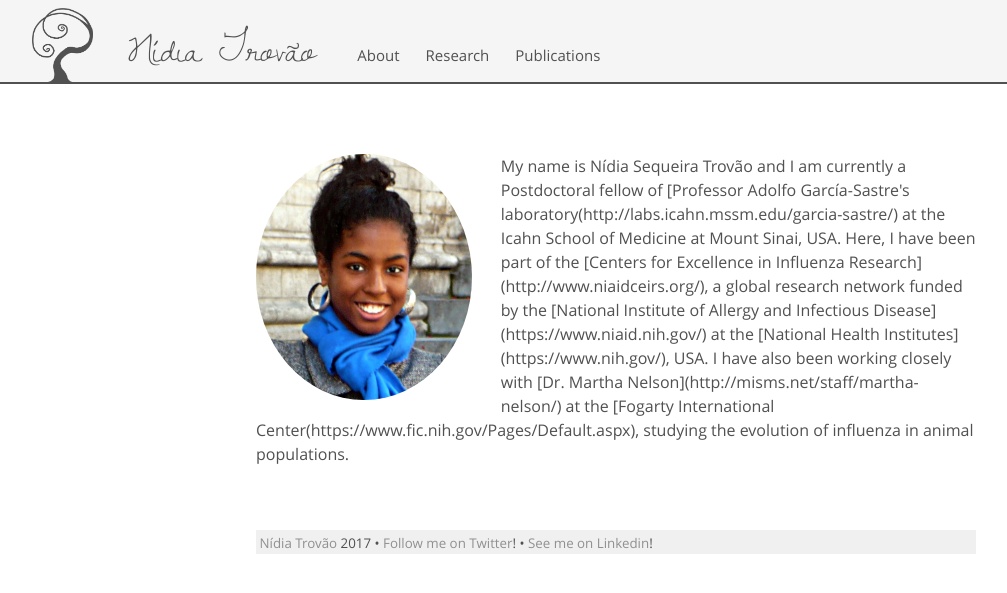
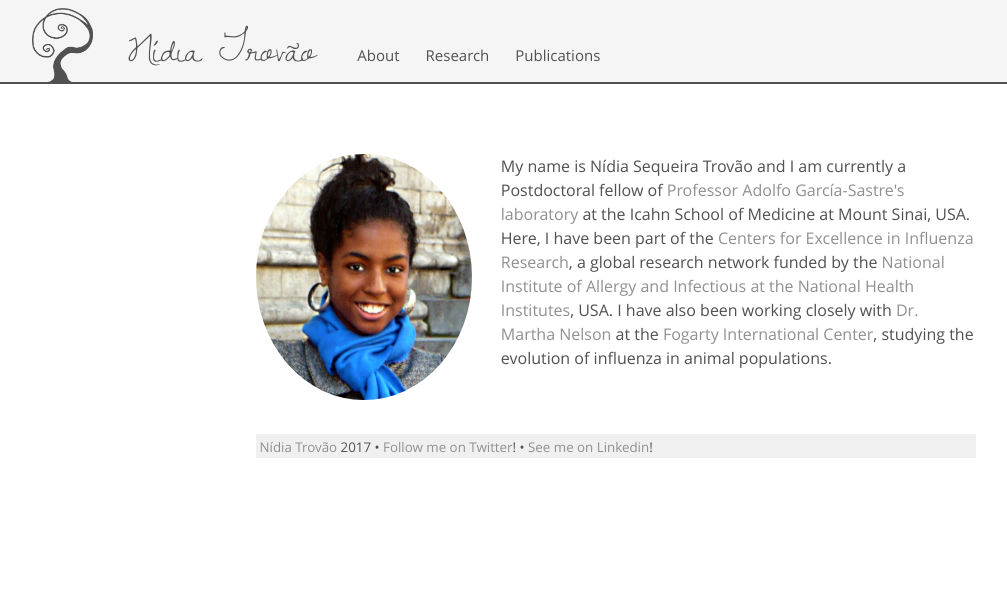
Before and after one commit to nidiatrovao/nidiatrovao.github.io, a Jekyll site: the page built from index.html, in a window 1280 px wide. Shown: the top 593 px of the page, without its empty margins (24-1031 px from the left). Built offline with Jekyll 4.4.1, drawn with Linux system fonts in a browser that asks for light colours.

Commit message:
Update index.html

```diff
--- a/index.html
+++ b/index.html
@@ -5,5 +5,5 @@ title: Home
 <br>
 <div class="page"><img src="{{ site.baseurl }}/public/nt.jpg" alt="Nídia Trovão" style="border-radius: 50%;">
 
-My name is Nídia Sequeira Trovão and I am currently a Postdoctoral fellow of [Professor Adolfo García-Sastre's laboratory(http://labs.icahn.mssm.edu/garcia-sastre/) at the Icahn School of Medicine at Mount Sinai, USA. Here, I have been part of the [Centers for Excellence in Influenza Research](http://www.niaidceirs.org/), a global research network funded by the [National Institute of Allergy and Infectious Disease](https://www.niaid.nih.gov/) at the [National Health Institutes](https://www.nih.gov/), USA. I have also been working closely with [Dr. Martha Nelson](http://misms.net/staff/martha-nelson/) at the [Fogarty International Center(https://www.fic.nih.gov/Pages/Default.aspx), studying the evolution of influenza in animal populations.
+My name is Nídia Sequeira Trovão and I am currently a Postdoctoral fellow of <a href="http://labs.icahn.mssm.edu/garcia-sastre/">Professor Adolfo García-Sastre's laboratory</a> at the Icahn School of Medicine at Mount Sinai, USA. Here, I have been part of the <a href="http://www.niaidceirs.org/">Centers for Excellence in Influenza Research</a>, a global research network funded by the <a href="https://www.niaid.nih.gov/">National Institute of Allergy and Infectious at the <a href="https://www.nih.gov//">National Health Institutes</a>, USA. I have also been working closely with <a href="http://misms.net/staff/martha-nelson/">Dr. Martha Nelson</a> at the <a href="https://www.fic.nih.gov/Pages/Default.aspx">Fogarty International Center</a>, studying the evolution of influenza in animal populations.
 </div>
```
